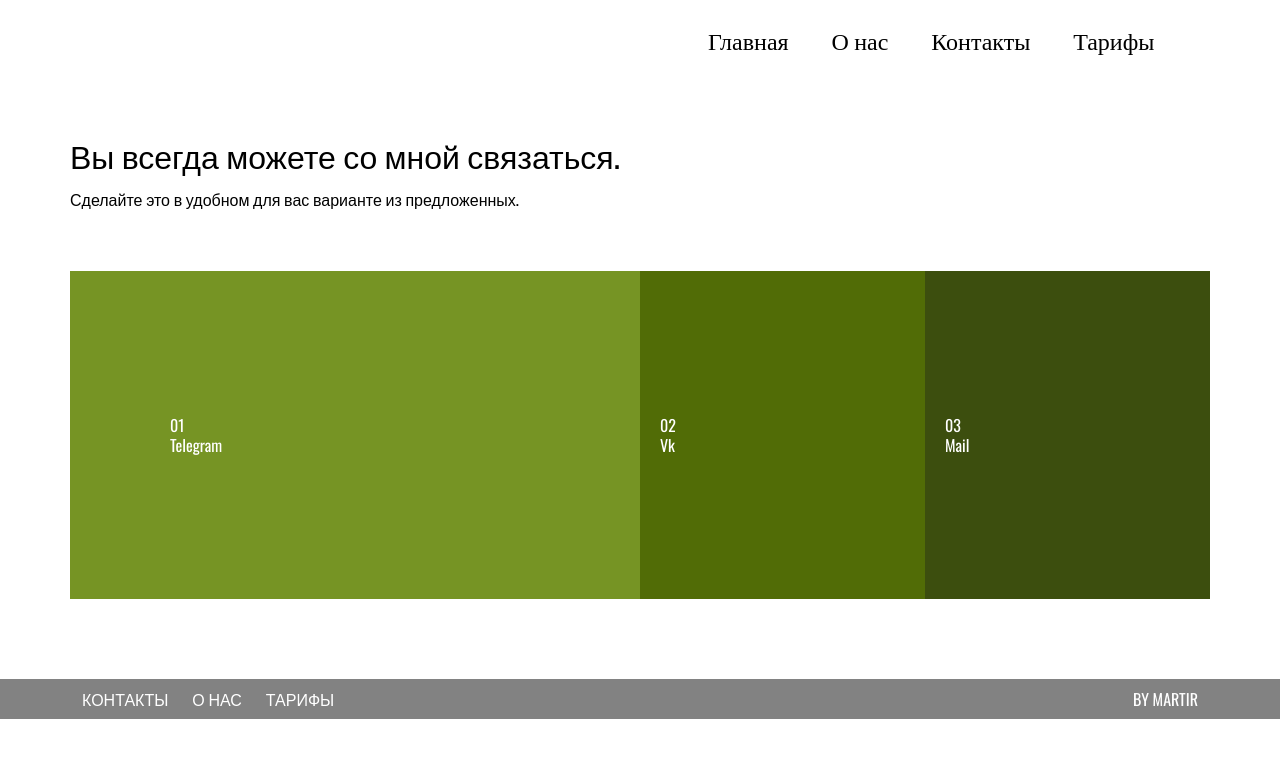
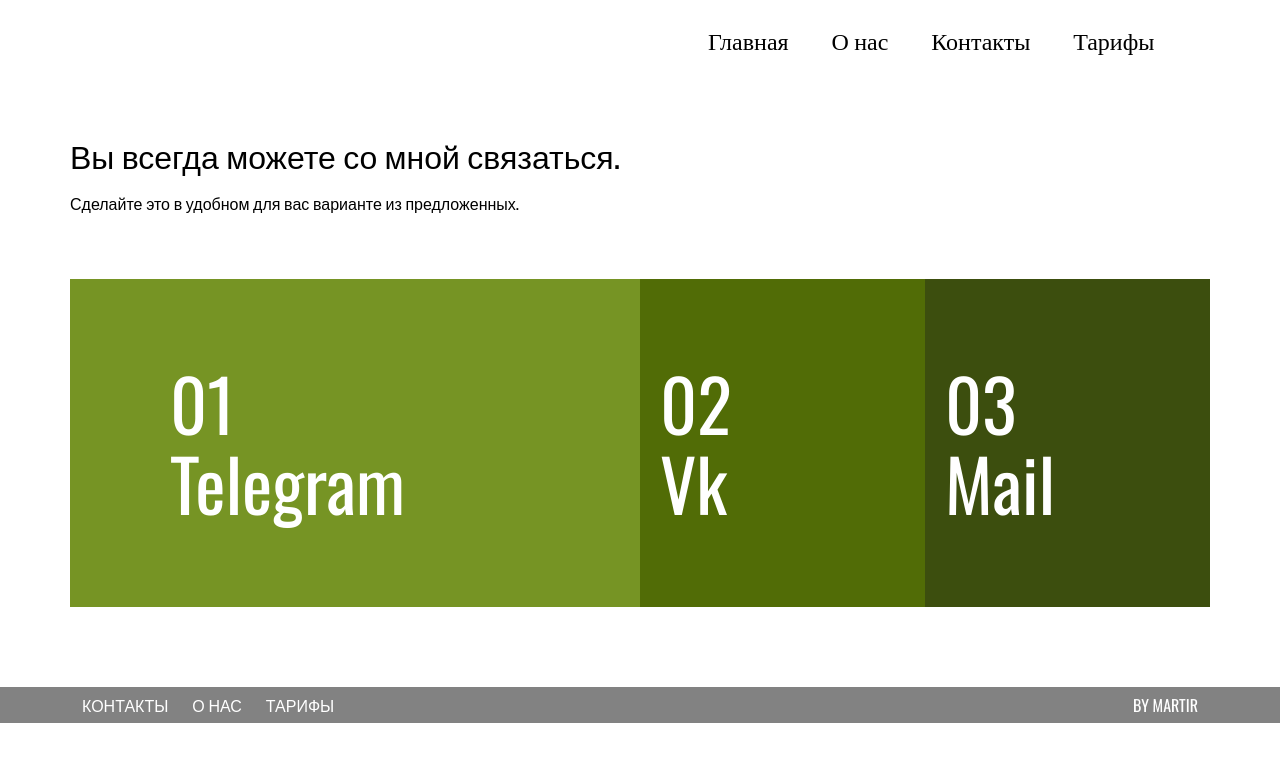
Before and after one commit to mimpushkarev/ECOEXP, a Next.js app: page /contacts in a window 1280 px wide. Shown: the top 762 px of the page. Built offline with nearby package versions, Linux system fonts and the light colour scheme.

Commit message:
fix (#8)
* BIKDARTEM-8: [FRONT] Создать секцию «Контакты»

---------

Co-authored-by: AnnaErs <annaershova02@gamil.com>

```diff
--- a/app/layout.tsx
+++ b/app/layout.tsx
@@ -2,6 +2,7 @@ import {memo} from "react";
 
 import NavigationComponent from "@components/NavBar";
 import Footer from "@components/Footer/Footer";
+
 import "@assets/styles/globalLayout.scss";
 
 import {RootLayoutType} from "./types";
--- a/assets/styles/globalLayout.scss
+++ b/assets/styles/globalLayout.scss
@@ -147,20 +147,29 @@ body {
   line-height: 2rem;
 }
 
+
+.LXSText {
+  font-size: 1rem;
+  line-height: 1.25rem;
+}
+
+.XLH1 {
+  font-size: 4.5rem;
+  line-height: 5rem;
+}
+
 .XLText {
   font-size: 1rem;
-  line-height: 1rem;
+  line-height: 1.5rem;
 }
 
 .LXSText {
   font-size: 1rem;
   line-height: 1.25rem;
-  line-height: 1.5rem;
 }
 
 .section {
   padding: 5rem 0;
-  line-height: 1.25rem;
 }
 
 .container {
--- a/components/ContactsCard/ContactsCard.module.scss
+++ b/components/ContactsCard/ContactsCard.module.scss
@@ -6,35 +6,8 @@
   color: $color-white;
 }
 
-.fristContact {
-  width: 44rem;
-  min-width: 50%;
-}
-
-.secondContact {
-  flex: 1;
-  min-width: 0;
-  width: 18rem;
-  text-transform: uppercase;
-}
-
-.thirdContact {
-  flex: 1;
-  min-width: 0;
-  text-transform: uppercase;
-  width: 18rem;
-}
-
 .paragraph {
   padding: 1rem 0 4rem 0;
-}
-
-.firstNumber {
-  padding: 4.5rem 22.5rem 4.5rem 6.25rem;
-}
-
-.lastNumbers {
-  padding: 4.5rem 12.5rem 4.5rem 1.25rem;
 }
 
 .contactItem {
--- a/components/sections/ContactSection/ContactSection.tsx
+++ b/components/sections/ContactSection/ContactSection.tsx
@@ -1,6 +1,7 @@
 import {memo} from "react";
 
 import ContactsCard from "@components/ContactsCard";
+
 import styles from "./ContactSection.module.scss";
 
 const ContactSection = () => {
```
